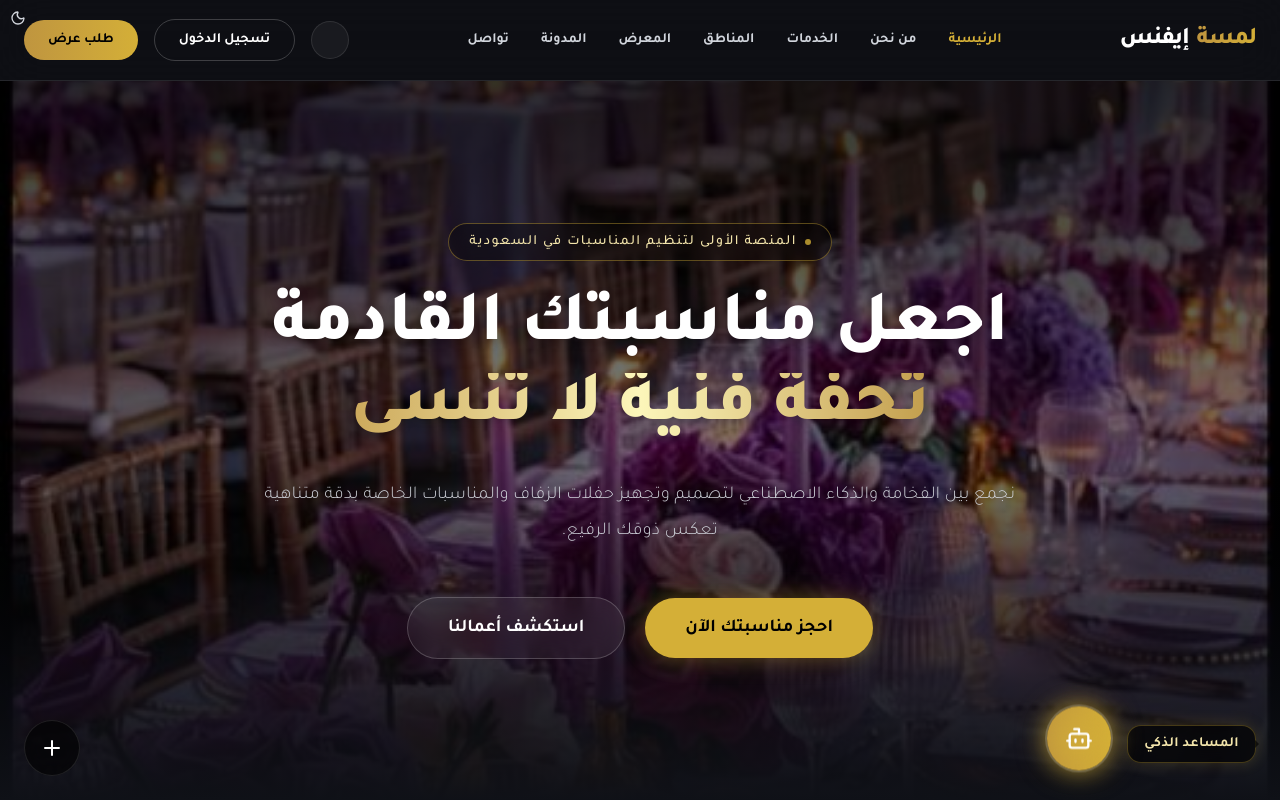
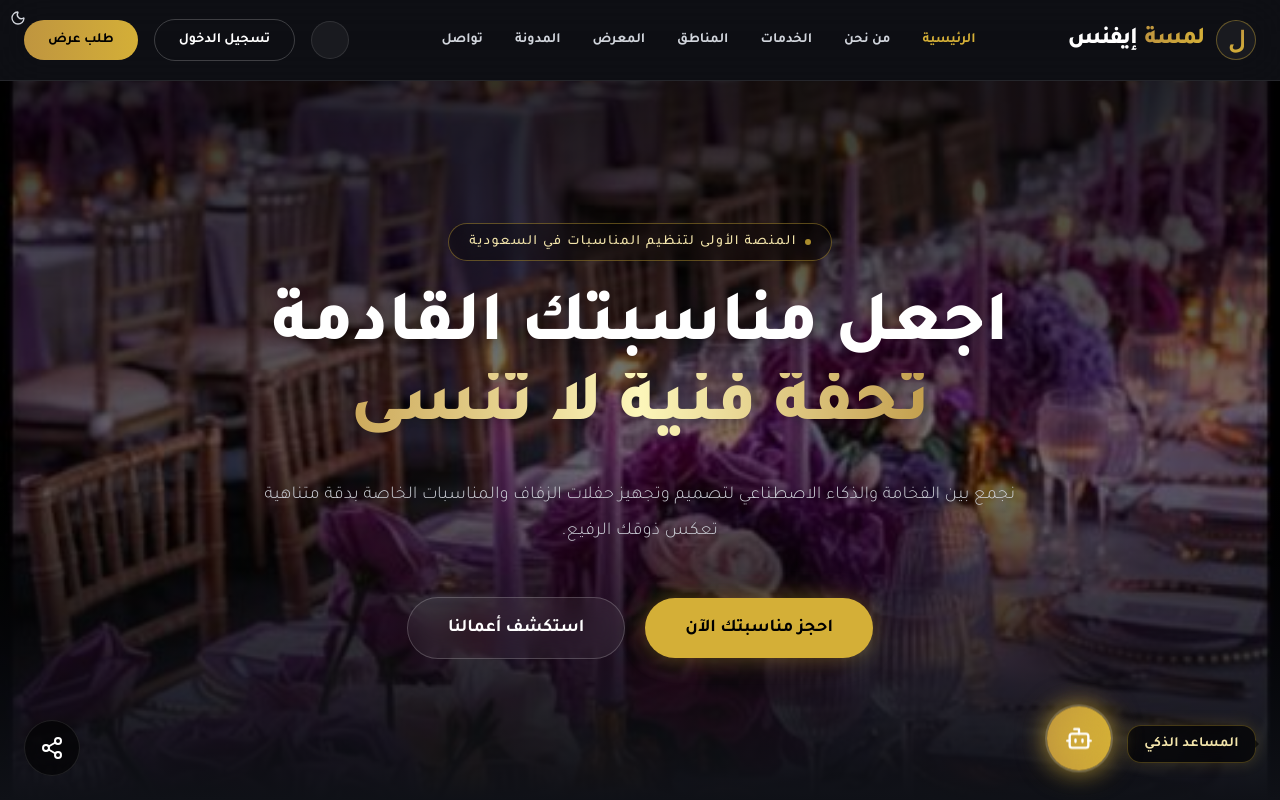
Before and after one commit to EngAI2222/tuwaiq-events, a Next.js app: page / in a window 1280 px wide. Shown: the top 800 px of the page. Built offline with nearby package versions, Linux system fonts and the light colour scheme.

Commit message:
Update floating action to Share icon and add brand logo to Navbar

```diff
--- a/src/components/shared/FloatingActions.tsx
+++ b/src/components/shared/FloatingActions.tsx
@@ -1,7 +1,7 @@
 "use client";
 
 import { useState, useRef, useEffect } from "react";
-import { X, Bot, Send, User, Sparkles, Phone, Plus, MapPin } from "lucide-react";
+import { X, Bot, Send, User, Sparkles, Phone, Plus, MapPin, Share2 } from "lucide-react";
 
 function InstagramIcon({ className }: { className?: string }) {
   return (
@@ -105,7 +105,7 @@ export function FloatingActions() {
             transition-all duration-300 focus:outline-none
           `}
         >
-          <Plus
+          <Share2
             className={`absolute w-6 h-6 transition-all duration-300 ${
               isSocialOpen ? "rotate-45 scale-0 opacity-0" : "rotate-0 scale-100 opacity-100"
             }`}
--- a/src/components/shared/Navbar.tsx
+++ b/src/components/shared/Navbar.tsx
@@ -46,11 +46,18 @@ export function Navbar() {
       <header className="sticky top-0 z-40 w-full border-b border-white/10 bg-[#0f1117]/80 backdrop-blur-xl">
         <div className="container mx-auto px-6 h-20 flex items-center justify-between">
           <div className="flex items-center gap-2">
-            <Link href="/" className="font-extrabold text-2xl tracking-tighter flex items-center gap-2">
-              <span className="bg-clip-text text-transparent bg-gradient-to-r from-[#BF953F] to-[#D4AF37]">
-                لمسة
+            <Link href="/" className="font-extrabold text-2xl tracking-tighter flex items-center gap-3">
+              <div className="w-10 h-10 rounded-full bg-white/5 border border-[#D4AF37]/40 flex items-center justify-center shrink-0">
+                <span className="text-2xl font-serif font-bold bg-clip-text text-transparent bg-gradient-to-b from-[#BF953F] to-[#D4AF37]">
+                  ل
+                </span>
+              </div>
+              <span className="flex items-center gap-2">
+                <span className="bg-clip-text text-transparent bg-gradient-to-r from-[#BF953F] to-[#D4AF37]">
+                  لمسة
+                </span>
+                <span className="text-white">إيفنس</span>
               </span>
-              <span className="text-white">إيفنس</span>
             </Link>
           </div>
 
```
